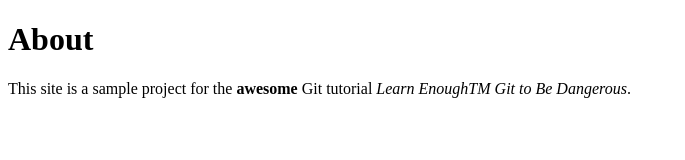
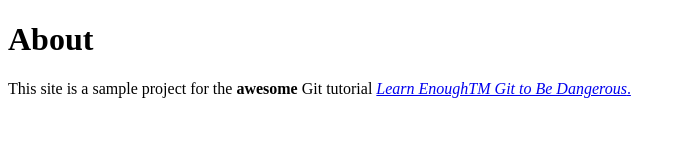
Before and after one commit to miroslav-zarenkov/website, a plain HTML site: page about.html in a window 1280 px wide. Shown: the whole page, without its empty margins (0-685 px from the left). Drawn offline with Linux system fonts and the light colour scheme.

Commit message:
Add link to tutorial site

```diff
--- a/about.html
+++ b/about.html
@@ -7,7 +7,7 @@
         <h1>About</h1>
         <p>
             This site is a sample project for the <strong>awesome</strong> Git
-         tutorial <em>Learn EnoughTM Git to Be Dangerous</em>.
+         tutorial <em><a href="https://www.learnenough.com/git-tutorial">Learn EnoughTM Git to Be Dangerous</em>.</a>
         </p>
         </body>
 </html>
```
